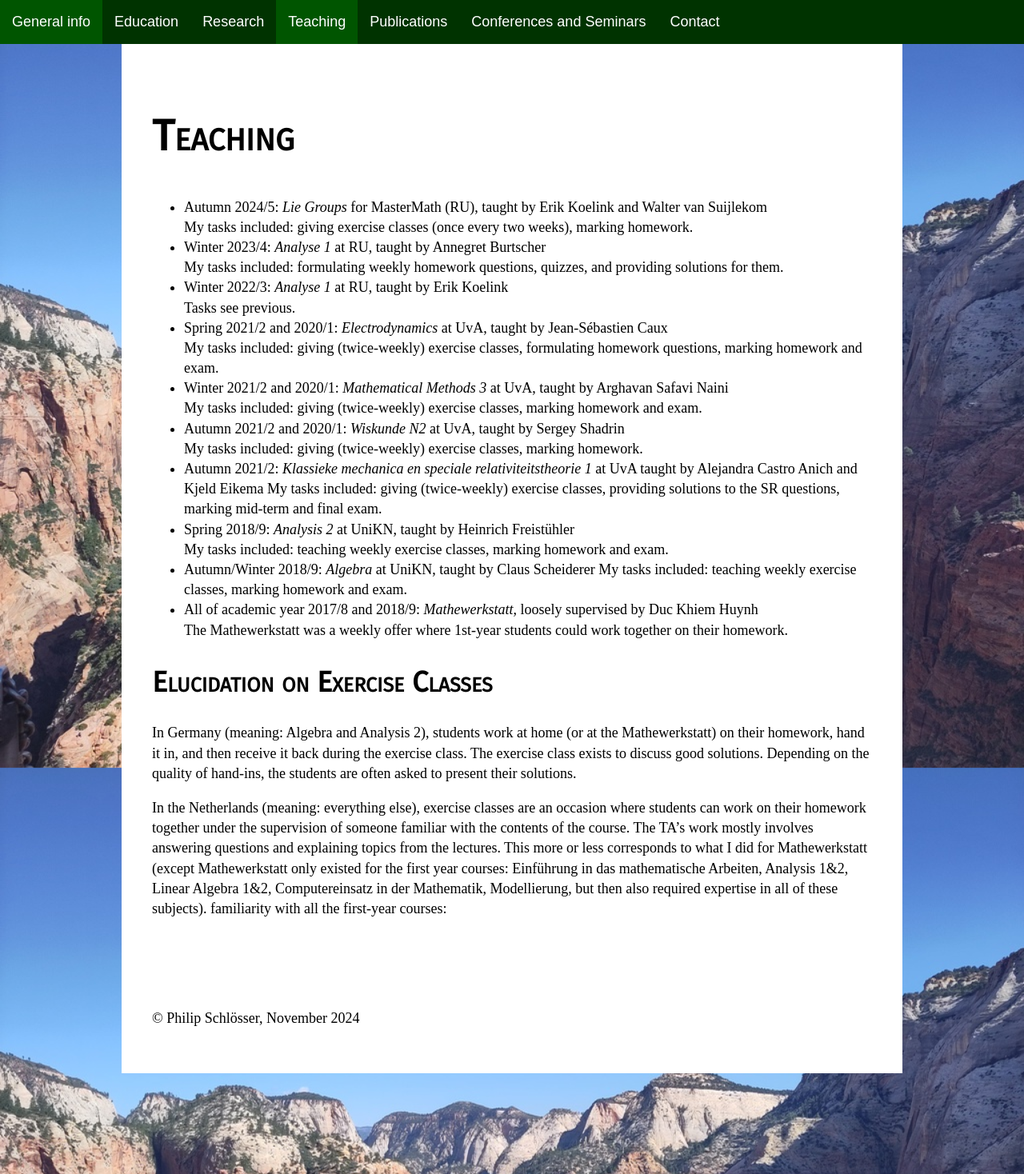
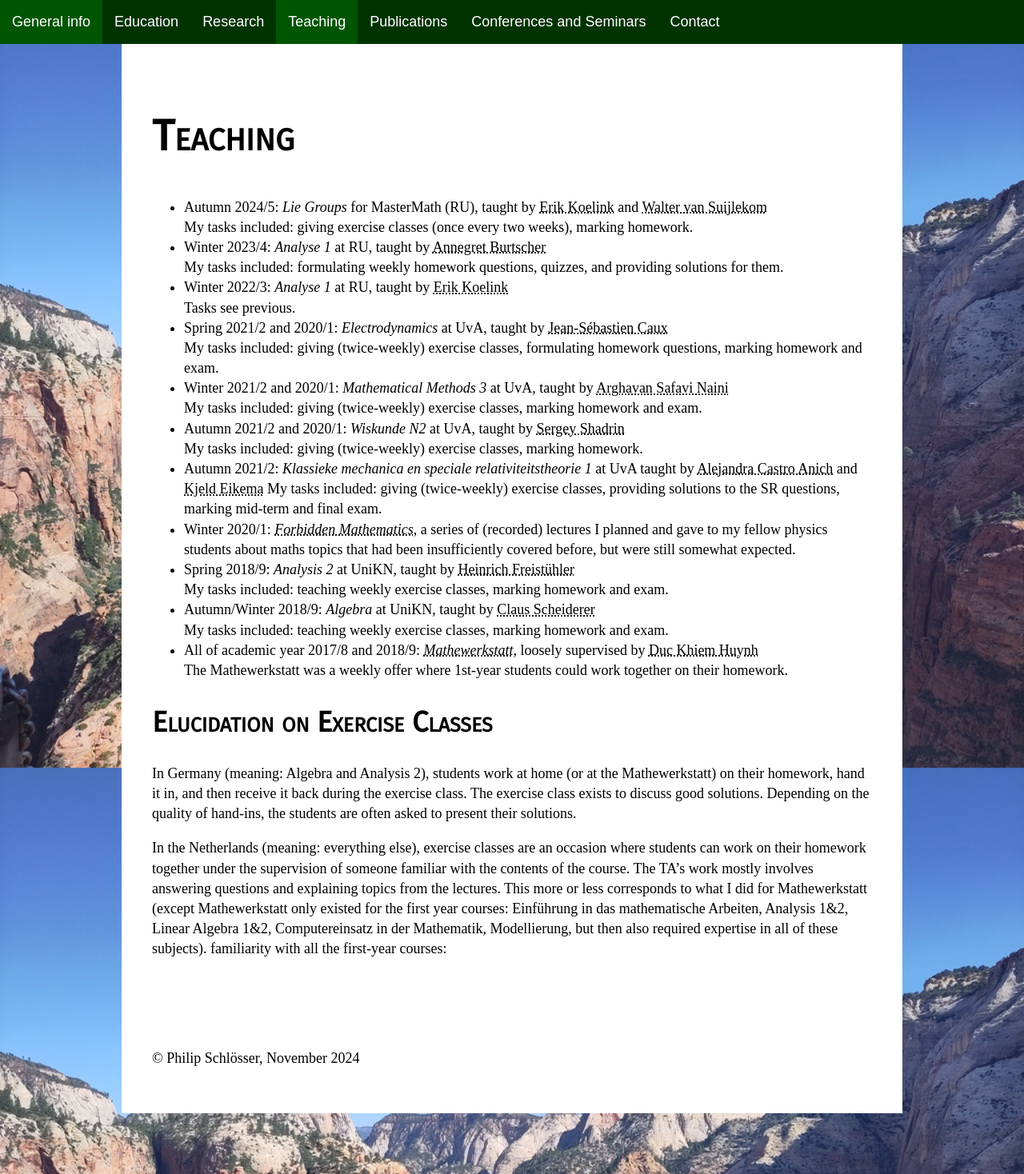
Before and after one commit to philip98/philip98.github.io, a Jekyll site: the page built from teaching.md, in a window 1280 px wide. Shown: the whole page at 80% size. Built offline with Jekyll 4.4.1, drawn with Linux system fonts in a browser that asks for light colours; some web fonts are replaced.

Commit message:
Add contacts and add some more links
to conferences & teaching

```diff
--- a/teaching.md
+++ b/teaching.md
@@ -4,29 +4,36 @@
 permalink: /teaching
 ---
 # Teaching
-* Autumn 2024/5: *Lie Groups* for MasterMath (RU), taught by Erik Koelink and Walter van Suijlekom
+* Autumn 2024/5: *Lie Groups* for MasterMath (RU), taught by
+[Erik Koelink][koelink] and [Walter van Suijlekom][vsuijlekom]
 My tasks included: giving exercise classes (once every two weeks), marking homework.
-* Winter 2023/4: *Analyse 1* at RU, taught by Annegret Burtscher
+* Winter 2023/4: *Analyse 1* at RU, taught by [Annegret Burtscher][burtscher]
 My tasks included: formulating weekly homework questions, quizzes, and providing solutions for them.
-* Winter 2022/3: *Analyse 1* at RU, taught by Erik Koelink
+* Winter 2022/3: *Analyse 1* at RU, taught by [Erik Koelink][koelink]
 Tasks see previous.
 * Spring 2021/2 and 2020/1: *Electrodynamics* at UvA, taught by
-Jean-Sébastien Caux
+[Jean-Sébastien Caux][caux]
 My tasks included: giving (twice-weekly) exercise classes, formulating homework questions, marking homework and exam.
-* Winter 2021/2 and 2020/1: *Mathematical Methods 3* at UvA, taught by Arghavan Safavi Naini
+* Winter 2021/2 and 2020/1: *Mathematical Methods 3* at UvA, taught by
+[Arghavan Safavi Naini][safavinaini]
 My tasks included: giving (twice-weekly) exercise classes, marking homework and
 exam.
-* Autumn 2021/2 and 2020/1: *Wiskunde N2* at UvA, taught by Sergey Shadrin
+* Autumn 2021/2 and 2020/1: *Wiskunde N2* at UvA, taught by
+[Sergey Shadrin][shadrin]
 My tasks included: giving (twice-weekly) exercise classes, marking homework.
 * Autumn 2021/2: *Klassieke mechanica en speciale relativiteitstheorie 1* at UvA
-taught by Alejandra Castro Anich and Kjeld Eikema
+taught by [Alejandra Castro Anich][castro] and [Kjeld Eikema][eikema]
 My tasks included: giving (twice-weekly) exercise classes, providing solutions
 to the SR questions, marking mid-term and final exam.
-* Spring 2018/9: *Analysis 2* at UniKN, taught by Heinrich Freistühler
+* Winter 2020/1: [*Forbidden Mathematics*][foma], a series of (recorded)
+lectures I planned and gave to my fellow physics students about maths topics
+that had been insufficiently covered before, but were still somewhat expected.
+* Spring 2018/9: *Analysis 2* at UniKN, taught by
+[Heinrich Freistühler][freistuehler]
 My tasks included: teaching weekly exercise classes, marking homework and exam.
-* Autumn/Winter 2018/9: *Algebra* at UniKN, taught by Claus Scheiderer
+* Autumn/Winter 2018/9: *Algebra* at UniKN, taught by [Claus Scheiderer][scheiderer]
 My tasks included: teaching weekly exercise classes, marking homework and exam.
-* All of academic year 2017/8 and 2018/9: *Mathewerkstatt*, loosely supervised by Duc Khiem Huynh
+* All of academic year 2017/8 and 2018/9: [*Mathewerkstatt*][mawe], loosely supervised by [Duc Khiem Huynh][huynh]
 The Mathewerkstatt was a weekly offer where 1st-year students could work together on
 their homework.
 
```
Also changed, not shown: other parts of teaching.md (+14 -0 lines), conferences.md (+32 -14 lines), contact.md (+5 -0 lines).
